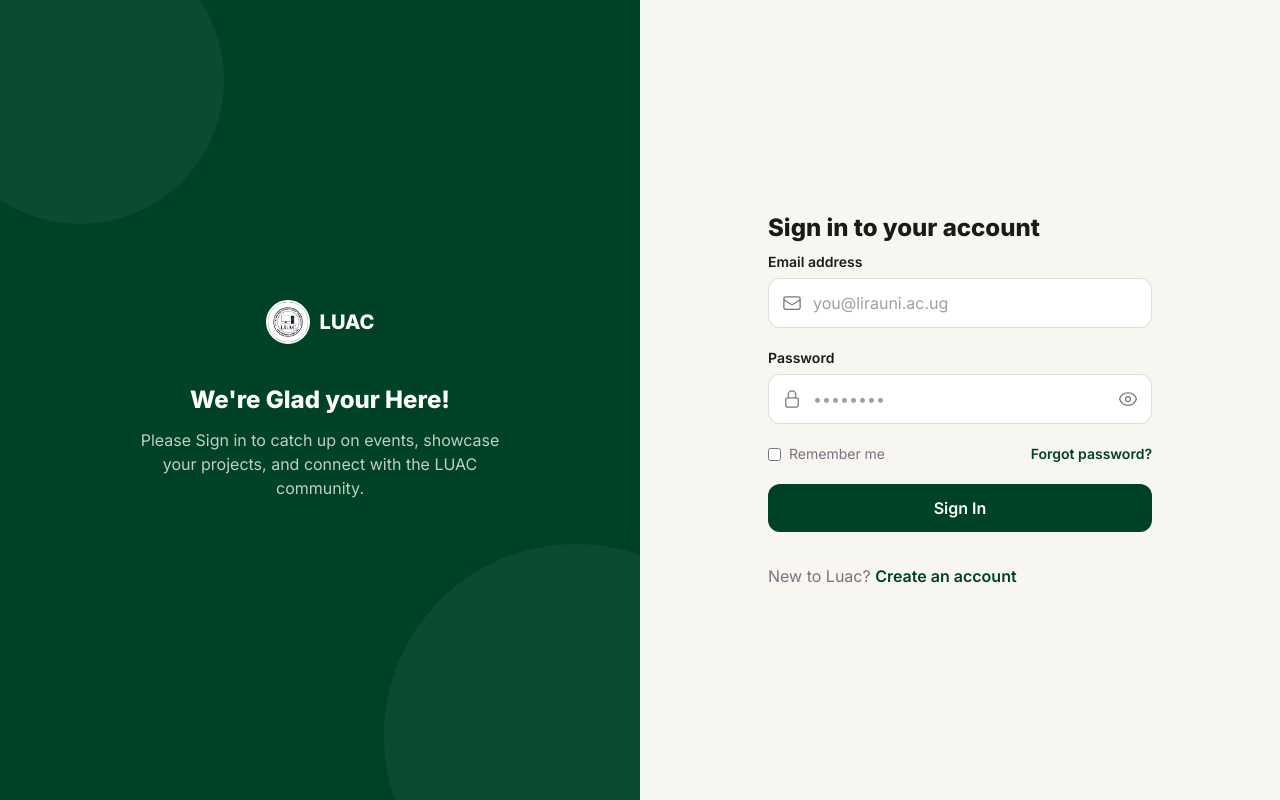
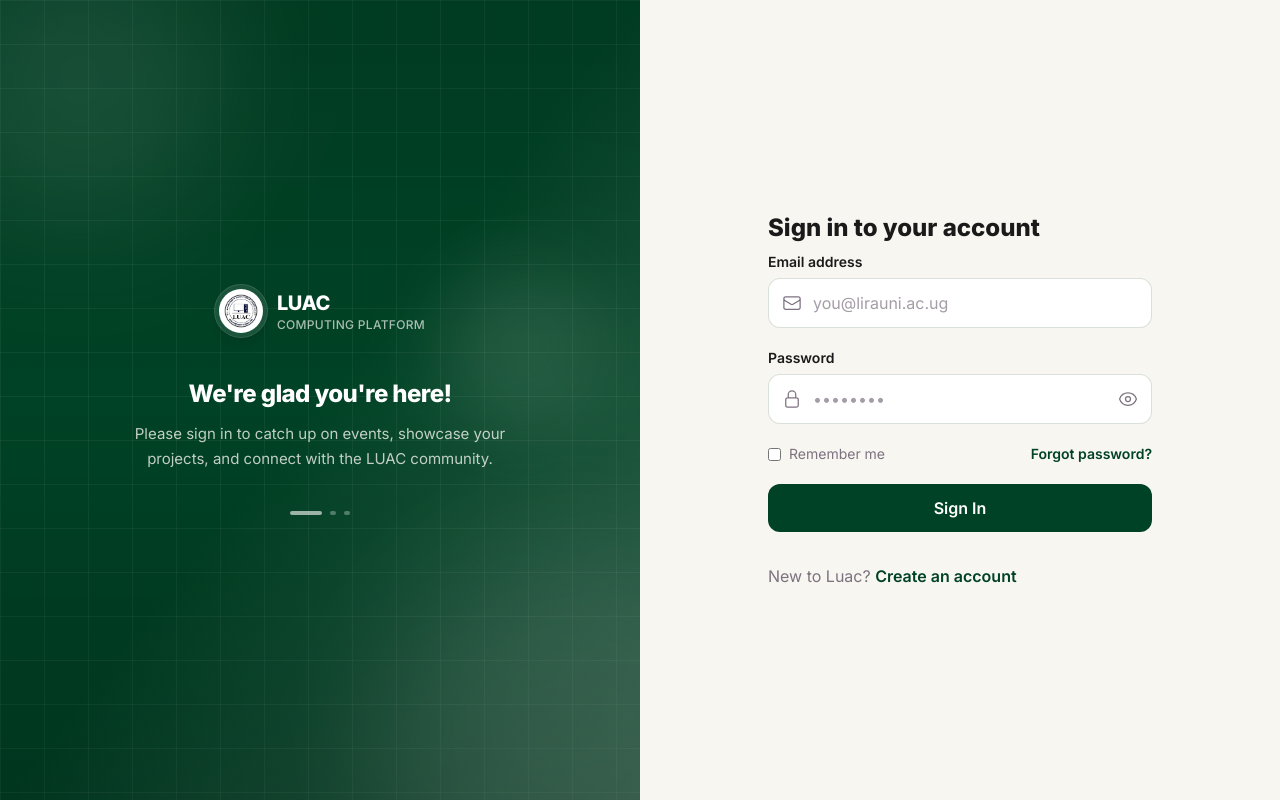
Before and after one commit to ecwebtestings-dev/luacApp, a React (Vite) app: page /login in a window 1280 px wide. Built offline with nearby package versions, Linux system fonts and the light colour scheme.

Commit message:
Auth Updates

```diff
--- a/src/pages/Auth/LoginPage.jsx
+++ b/src/pages/Auth/LoginPage.jsx
@@ -16,44 +16,61 @@
     console.log('Login submitted:', form)
   }
 
+  return (
+    <div className="min-h-screen flex flex-col lg:flex-row bg-body font-Inter">
 
 
-  return (
-    <div className="min-h-screen flex bg-body font-Inter">
+      <div className="relative overflow-hidden bg-gradient-to-br from-primary via-primary to-primary/80 flex items-center justify-center px-6 py-8 lg:w-1/2 lg:p-12">
+        <div className="absolute inset-0 bg-[linear-gradient(to_right,rgba(255,255,255,0.05)_1px,transparent_1px),linear-gradient(to_bottom,rgba(255,255,255,0.05)_1px,transparent_1px)] bg-[size:32px_32px] lg:bg-[size:44px_44px]" />
 
-      <div className="hidden lg:flex lg:w-1/2 relative overflow-hidden bg-primary items-center justify-center p-12">
-        <div className="absolute -top-16 -left-16 w-72 h-72 rounded-full bg-white/5" />
-        <div className="absolute bottom-0 right-0 w-96 h-96 rounded-full bg-white/5 translate-x-1/3 translate-y-1/3" />
+        {/* Decorative glow orbs */}
+        <div className="absolute -top-10 -left-10 w-40 h-40 lg:-top-16 lg:-left-16 lg:w-72 lg:h-72 rounded-full bg-white/10 blur-2xl lg:blur-3xl" />
+        <div className="absolute bottom-0 right-0 w-52 h-52 lg:w-96 lg:h-96 rounded-full bg-white/10 blur-2xl lg:blur-3xl translate-x-1/3 translate-y-1/3" />
+        <div className="hidden lg:block absolute top-1/3 right-10 w-40 h-40 rounded-full bg-cream/10 blur-2xl" />
+
+        {/* Vignette for depth */}
+        <div className="absolute inset-0 bg-gradient-to-t from-black/20 via-transparent to-black/10" />
 
         <div className="relative text-center max-w-sm">
-          <a href="/" className="inline-flex items-center gap-2.5 mb-10">
-            <img src={image.logo} alt="Luac logo" width="44" height="44" className="rounded-full border-2 border-white" />
+          <a href="/" className="inline-flex items-center gap-2.5 mb-3 lg:mb-10">
+            <div className="p-1 rounded-full bg-white/10 backdrop-blur-sm ring-1 ring-white/20 shadow-lg">
+              <img
+                src={image.logo}
+                alt="Luac logo"
+                width="36"
+                height="36"
+                className="rounded-full lg:w-11 lg:h-11"
+              />
+            </div>
             <div className="text-left leading-tight">
-              <h1 className="text-xl font-extrabold text-white">LUAC</h1>
+              <h1 className="text-lg lg:text-xl font-extrabold text-white tracking-tight">LUAC</h1>
+              <span className="hidden lg:block text-xs text-cream/70 font-medium tracking-wide uppercase">
+                Computing Platform
+              </span>
             </div>
           </a>
-          <h2 className="text-2xl font-extrabold text-white mb-3">We're Glad your Here!</h2>
-          <p className="text-cream/80">
-           Please Sign in to catch up on events, showcase your projects, and connect with the LUAC
-            community.
+
+          <h2 className="text-base lg:text-2xl font-extrabold text-white mb-1 lg:mb-3 tracking-tight leading-snug">
+            We're glad you're here!
+          </h2>
+
+          {/* Full copy + accent dots only on desktop, to keep mobile banner compact */}
+          <p className="hidden lg:block text-cream/80 text-[15px] leading-relaxed">
+            Please sign in to catch up on events, showcase your projects, and connect with the LUAC community.
           </p>
+          <div className="hidden lg:flex mt-10 items-center justify-center gap-2">
+            <span className="h-1 w-8 rounded-full bg-white/60" />
+            <span className="h-1 w-1.5 rounded-full bg-white/30" />
+            <span className="h-1 w-1.5 rounded-full bg-white/30" />
+          </div>
         </div>
       </div>
 
-
+      {/* Form panel */}
       <div className="flex flex-1 items-center justify-center p-6 sm:p-12">
         <div className="w-full max-w-sm">
-          {/* Mobile logo */}
-          <a href="/" className="lg:hidden flex items-center gap-2.5 mb-10 justify-center">
-            <img src={image.logo} alt="Luac logo" width="40" height="40" className="rounded-full border-2 border-primary" />
-            <div className="text-left leading-tight">
-              <h1 className="text-lg font-extrabold text-primary">LUAC</h1>
-              <span className="text-xs text-muted">Computing Platform</span>
-            </div>
-          </a>
 
           <h2 className="text-2xl font-extrabold text-dark mb-2">Sign in to your account</h2>
-
 
           <form onSubmit={handleSubmit} className="space-y-5">
             <div>
@@ -118,8 +135,8 @@
             </button>
           </form>
 
-          <p className="text-muted mt-8 ">
-            New to Luac? {' '}
+          <p className="text-muted mt-8">
+            New to Luac?{' '}
             <Link to="/register" className="text-primary font-semibold hover:underline">
               Create an account
             </Link>
--- a/src/pages/Auth/RegisterPage.jsx
+++ b/src/pages/Auth/RegisterPage.jsx
@@ -18,9 +18,9 @@
 
   return (
     <div className="min-h-screen flex bg-body font-Inter">
-      {/* Left panel — 1/4 width */}
-      <div className="hidden lg:flex lg:w-1/4 relative overflow-hidden bg-gradient-to-br from-primary via-primary to-primary/80 items-center justify-center p-8">
-        {/* Subtle grid texture */}
+
+      <div className="hidden lg:flex relative overflow-hidden bg-gradient-to-br from-primary via-primary to-primary/80 items-center justify-center p-8">
+
         <div className="absolute inset-0 bg-[linear-gradient(to_right,rgba(255,255,255,0.05)_1px,transparent_1px),linear-gradient(to_bottom,rgba(255,255,255,0.05)_1px,transparent_1px)] bg-[size:36px_36px]" />
 
         {/* Decorative glow orbs — scaled down to fit narrower column */}
--- a/src/pages/Home/NavigationBar.jsx
+++ b/src/pages/Home/NavigationBar.jsx
@@ -115,10 +115,10 @@
         </nav>
 
         <div className="absolute left-0 bottom-0 w-full flex flex-col gap-3 p-4 bg-body border-t border-iconBg">
-          <Link to='/login' className="w-full py-3 rounded-[10px] text-sm text-navlink border border-iconBg">
+          <Link to='/login' className="w-full py-3 px-3 rounded-[10px] text-sm text-navlink border border-iconBg">
             Sign In
           </Link>
-          <Link to='/register' className="w-full py-3 rounded-[10px] text-sm font-bold text-white bg-primary">
+          <Link to='/register' className="w-full py-3 px-3 rounded-[10px] text-sm font-bold text-white bg-primary">
             Get Started
           </Link>
         </div>
```
